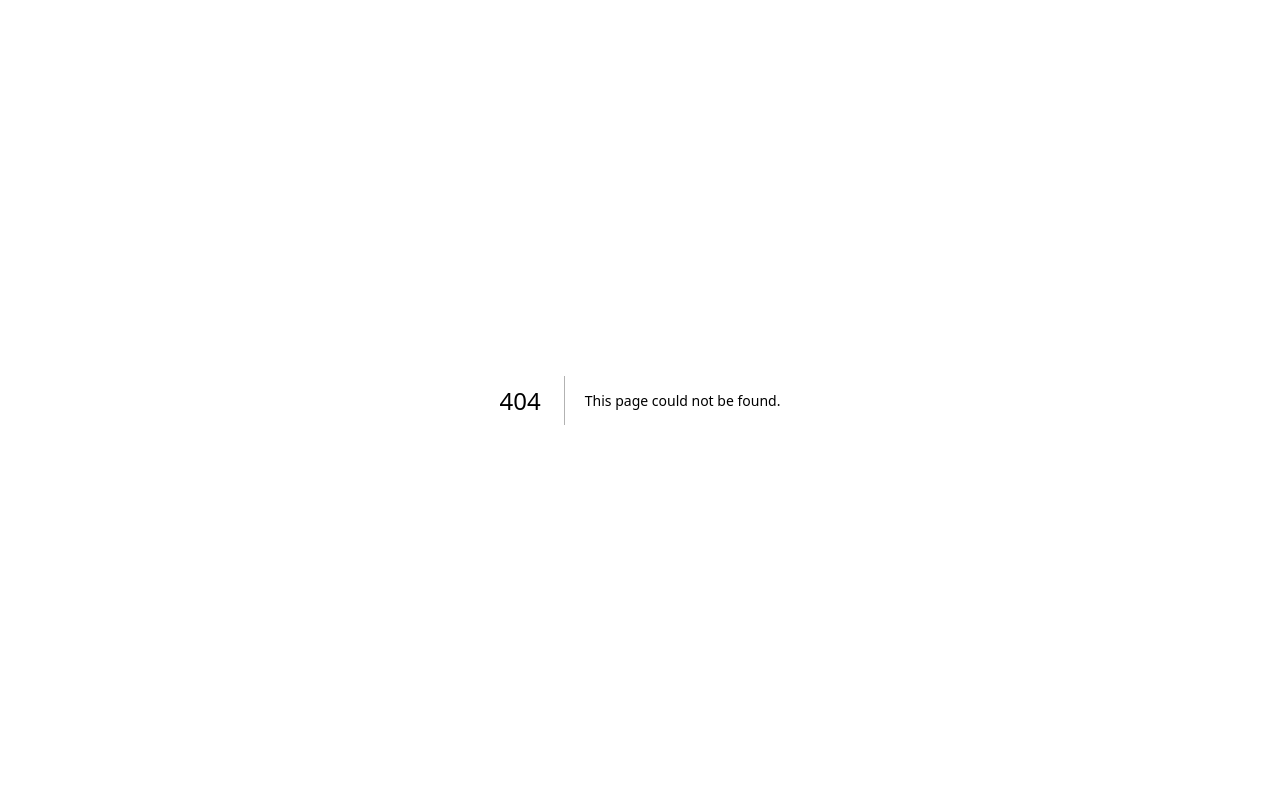
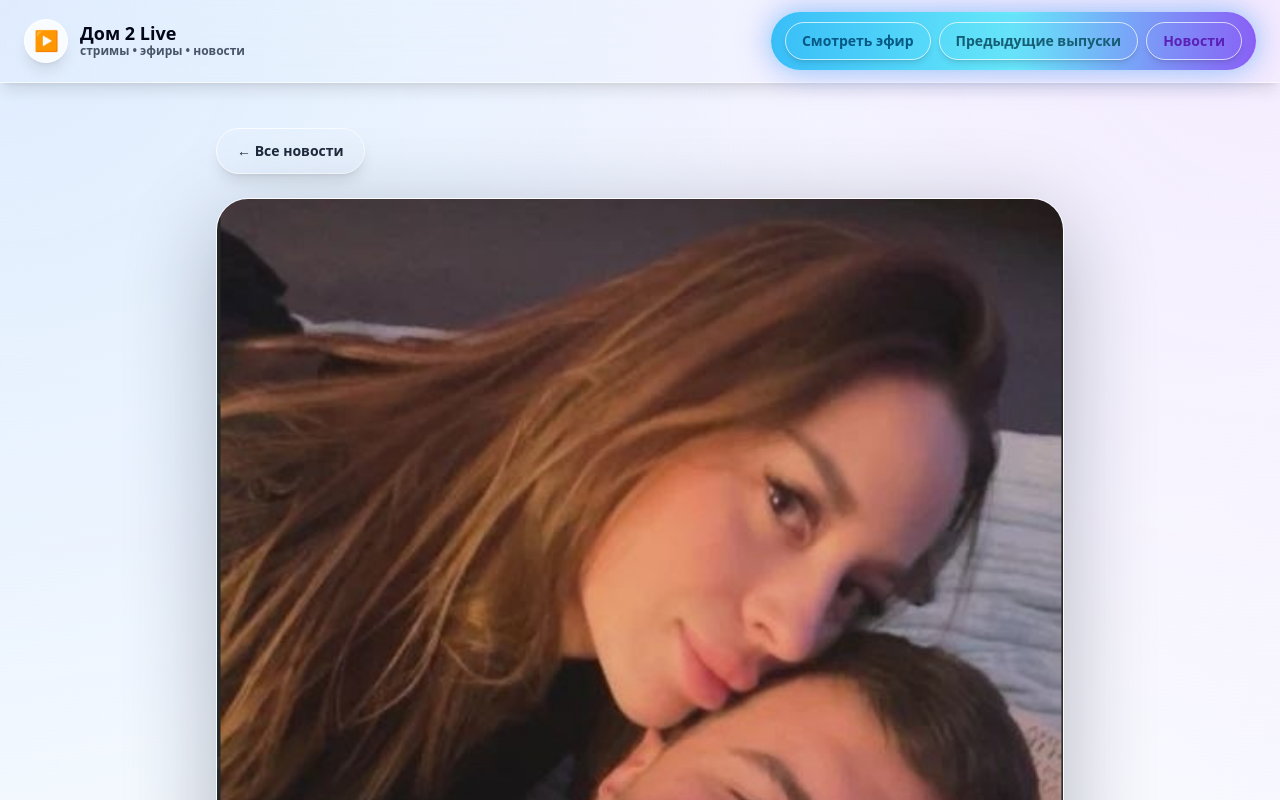
Before and after one commit to thaninchote9-rgb/dom2-live-site, a Next.js app: page /news/zhenya-horosheva-razvod-sergey in a window 1280 px wide. Before the commit this address had no page. Shown: the top 800 px of the page. Built offline with nearby package versions, Linux system fonts and the light colour scheme.

Commit message:
Add files via upload

```diff
--- a/app/news/page.jsx
+++ b/app/news/page.jsx
@@ -7,6 +7,15 @@ export const metadata = {
 };
 
 const newsItems = [
+  {
+    date: "05.06.2026",
+    image: "/news/news-zhenya-horosheva-divorce-sergey.png",
+    title: "Женя Хорошева хочет развестись с Сергеем",
+    text: "Женя Хорошева написала, что устала от конфликтов с Сергеем и хочет спокойно развестись без грязи. По её словам, она мечтает о семье, детях и спокойной жизни, а не о постоянном соперничестве в отношениях.",
+    tag: "Отношения",
+    href: "/news/zhenya-horosheva-razvod-sergey",
+  },
+
   {
     date: "05.06.2026",
     image: "/news/news-elina-rakhimova-komanda-popovicha.png",
--- /dev/null
+++ b/app/news/zhenya-horosheva-razvod-sergey/page.jsx
@@ -0,0 +1,85 @@
+export const metadata = {
+  title: "Женя Хорошева хочет развестись с Сергеем — новости Дом 2",
+  description: "Женя Хорошева заявила, что устала от конфликтов с Сергеем и хочет спокойно развестись без грязи.",
+  alternates: {
+    canonical: "https://dom2-live.ru/news/zhenya-horosheva-razvod-sergey",
+  },
+  openGraph: {
+    title: "Женя Хорошева хочет развестись с Сергеем",
+    description: "Женя Хорошева написала, что устала от конфликтов и надеется на спокойный развод без грязи.",
+    url: "https://dom2-live.ru/news/zhenya-horosheva-razvod-sergey",
+    type: "article",
+    images: ["/news/news-zhenya-horosheva-divorce-sergey.png"],
+  },
+};
+
+export default function NewsArticlePage() {
+  return (
+    <main className="min-h-screen bg-[radial-gradient(circle_at_top_left,rgba(219,234,254,0.95),transparent_34%),radial-gradient(circle_at_top_right,rgba(243,232,255,0.90),transparent_36%),radial-gradient(circle_at_bottom_left,rgba(224,242,254,0.92),transparent_38%),linear-gradient(135deg,#eef6ff_0%,#f8fbff_48%,#f4efff_100%)] text-slate-950">
+      <div className="fixed inset-0 bg-white/10" />
+      <header className="fixed inset-x-0 top-0 z-50 border-b border-white/65 bg-white/86 shadow-lg backdrop-blur-3xl">
+        <div className="mx-auto flex max-w-7xl items-center justify-between gap-4 px-4 py-3 md:px-6">
+          <a href="/" className="flex items-center gap-3">
+            <span className="flex h-11 w-11 items-center justify-center rounded-full border border-white/80 bg-white/80 text-xl shadow-lg backdrop-blur-xl">▶️</span>
+            <span>
+              <span className="block text-lg font-black leading-5 text-slate-950">Дом 2 Live</span>
+              <span className="block text-xs font-bold text-slate-600">стримы • эфиры • новости</span>
+            </span>
+          </a>
+
+          <nav className="hidden rounded-full bg-gradient-to-r from-sky-400 via-cyan-300 to-violet-500 p-[2px] shadow-[0_0_26px_rgba(56,189,248,0.45),0_0_38px_rgba(139,92,246,0.28)] md:flex">
+            <div className="flex items-center gap-2 rounded-full bg-white/64 px-3 py-2 text-sm font-black text-slate-900 backdrop-blur-2xl">
+              <a href="/#watch" className="rounded-full border border-white/70 bg-white/72 px-4 py-2 text-sky-800 shadow-md transition hover:-translate-y-0.5 hover:bg-white/95 hover:text-sky-700">Смотреть эфир</a>
+              <a href="/archive" className="rounded-full border border-white/70 bg-white/72 px-4 py-2 text-cyan-800 shadow-md transition hover:-translate-y-0.5 hover:bg-white/95 hover:text-cyan-700">Предыдущие выпуски</a>
+              <a href="/news" className="rounded-full border border-white/70 bg-white/72 px-4 py-2 text-violet-800 shadow-md transition hover:-translate-y-0.5 hover:bg-white/95 hover:text-violet-700">Новости</a>
+            </div>
+          </nav>
+        </div>
+      </header>
+
+      <article className="relative z-10 mx-auto max-w-4xl px-4 pb-12 pt-28 md:px-6 md:pb-16 md:pt-32">
+        <a href="/news" className="mb-6 inline-flex rounded-full border border-white/80 bg-white/86 px-5 py-3 text-sm font-black text-slate-800 shadow-lg backdrop-blur-2xl hover:bg-white">← Все новости</a>
+
+        <section className="overflow-hidden rounded-[2rem] border border-white/80 bg-white/88 shadow-[0_24px_90px_rgba(15,23,42,0.30)] backdrop-blur-3xl">
+          <img
+            src="/news/news-zhenya-horosheva-divorce-sergey.png"
+            alt="Женя Хорошева и Сергей"
+            className="w-full bg-slate-200 object-cover object-center"
+          />
+
+          <div className="p-6 md:p-10">
+            <div className="mb-4 flex flex-wrap gap-3">
+              <span className="rounded-full bg-slate-950 px-4 py-2 text-sm font-black text-white">05.06.2026</span>
+              <span className="rounded-full border border-white/80 bg-white/86 px-4 py-2 text-sm font-black text-slate-800 shadow-lg">Отношения</span>
+            </div>
+
+            <h1 className="mb-5 text-3xl font-black leading-tight text-slate-950 md:text-5xl">
+              Женя Хорошева хочет развестись с Сергеем
+            </h1>
+
+            <p className="mb-5 text-lg leading-8 text-slate-800">
+              Женя Хорошева высказалась о ситуации с Сергеем и дала понять, что устала от конфликтов в отношениях.
+            </p>
+
+            <p className="mb-5 text-lg leading-8 text-slate-800">
+              По словам Жени, Сергей сам отправлял её уезжать, говорил собираться, а также швырялся вещами. После этого она написала, что «всё к лучшему», но в её сообщении явно чувствуется усталость от происходящего.
+            </p>
+
+            <p className="mb-5 text-lg leading-8 text-slate-800">
+              Женя отметила, что хочет рожать детей, варить борщи и жить спокойной семейной жизнью, а не постоянно соревноваться и выяснять, кто в отношениях сильнее.
+            </p>
+
+            <p className="text-lg leading-8 text-slate-800">
+              В конце она добавила, что надеется спокойно развестись без грязи. Теперь зрители обсуждают, получится ли у пары расстаться мирно или конфликт получит продолжение.
+            </p>
+
+            <div className="mt-8 grid gap-3 rounded-[1.5rem] border border-white/80 bg-slate-50/80 p-5 text-sm font-bold text-slate-700 md:grid-cols-2">
+              <a href="/#watch" className="rounded-full bg-red-600 px-5 py-3 text-center text-white shadow-lg transition hover:-translate-y-0.5 hover:bg-red-700">Смотреть свежий эфир</a>
+              <a href="/news" className="rounded-full bg-white px-5 py-3 text-center text-slate-900 shadow-lg transition hover:-translate-y-0.5 hover:bg-slate-50">Читать другие новости</a>
+            </div>
+          </div>
+        </section>
+      </article>
+    </main>
+  );
+}
--- a/app/page.jsx
+++ b/app/page.jsx
@@ -70,6 +70,15 @@ const archiveItems = [
 ];
 
 const newsItems = [
+  {
+    date: "05.06.2026",
+    image: "/news/news-zhenya-horosheva-divorce-sergey.png",
+    title: "Женя Хорошева хочет развестись с Сергеем",
+    text: "Женя Хорошева написала, что устала от конфликтов с Сергеем и хочет спокойно развестись без грязи. По её словам, она мечтает о семье, детях и спокойной жизни, а не о постоянном соперничестве в отношениях.",
+    tag: "Отношения",
+    href: "/news/zhenya-horosheva-razvod-sergey",
+  },
+
   {
     date: "05.06.2026",
     image: "/news/news-elina-rakhimova-komanda-popovicha.png",
--- a/app/sitemap.js
+++ b/app/sitemap.js
@@ -12,6 +12,7 @@ export default function sitemap() {
     "/news",
     "/news/elina-rakhimova-danya-sakhnov",
     "/news/elina-rakhimova-komanda-popovicha",
+    "/news/zhenya-horosheva-razvod-sergey",
     "/dom-2-segodnyashniy-vypusk",
     "/dom-2-smotret-online-besplatno",
     "/dom-2-svezhie-serii-smotret-besplatno",
```
Also changed, not shown: public/news/news-zhenya-horosheva-divorce-sergey.png (added).
